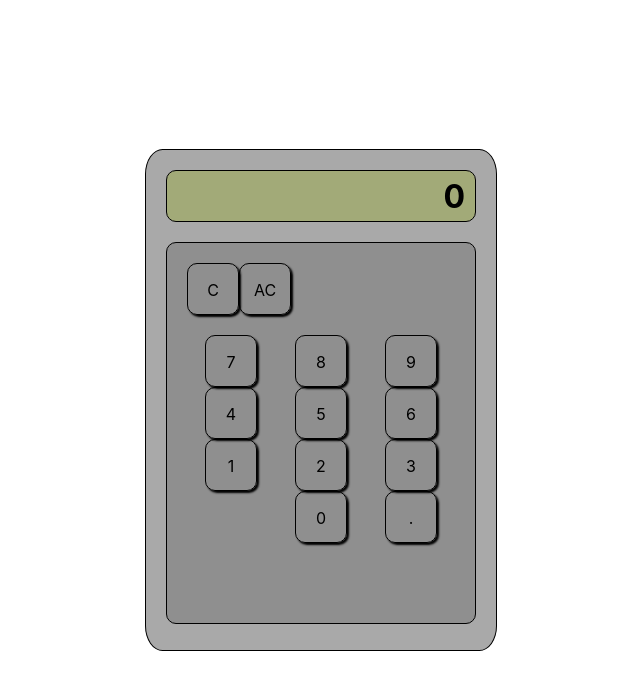
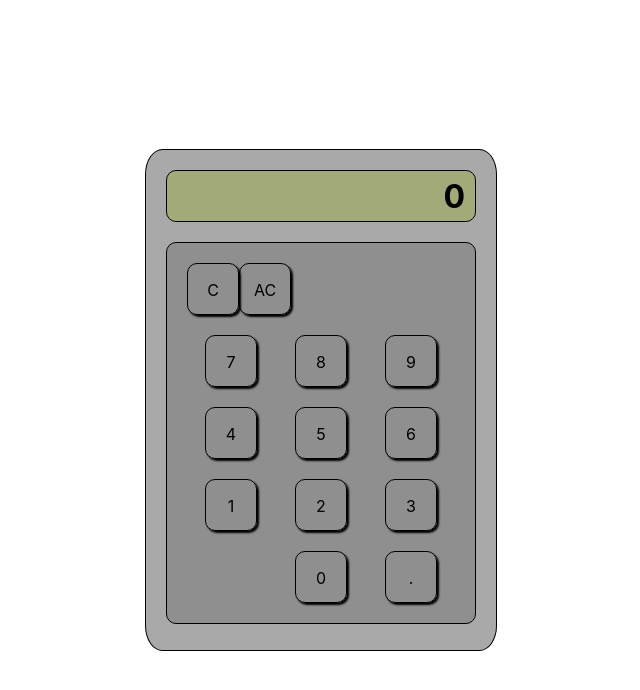
Before and after one commit to mrkshx/calculator, a React (Create React App) app: page / in a window 1280 px wide. Shown: the top 690 px of the page, without its empty margins (319-959 px from the left). Built offline with nearby package versions, Linux system fonts and the light colour scheme.

Commit message:
added row-gap to NumberPad

```diff
--- a/src/style/number_pad.scss
+++ b/src/style/number_pad.scss
@@ -6,6 +6,7 @@
     "num1 num2 num3"
     ". num0 numdot";
   justify-content: space-evenly;
+  row-gap: 20px;
 }
 
 #num1 {
```
